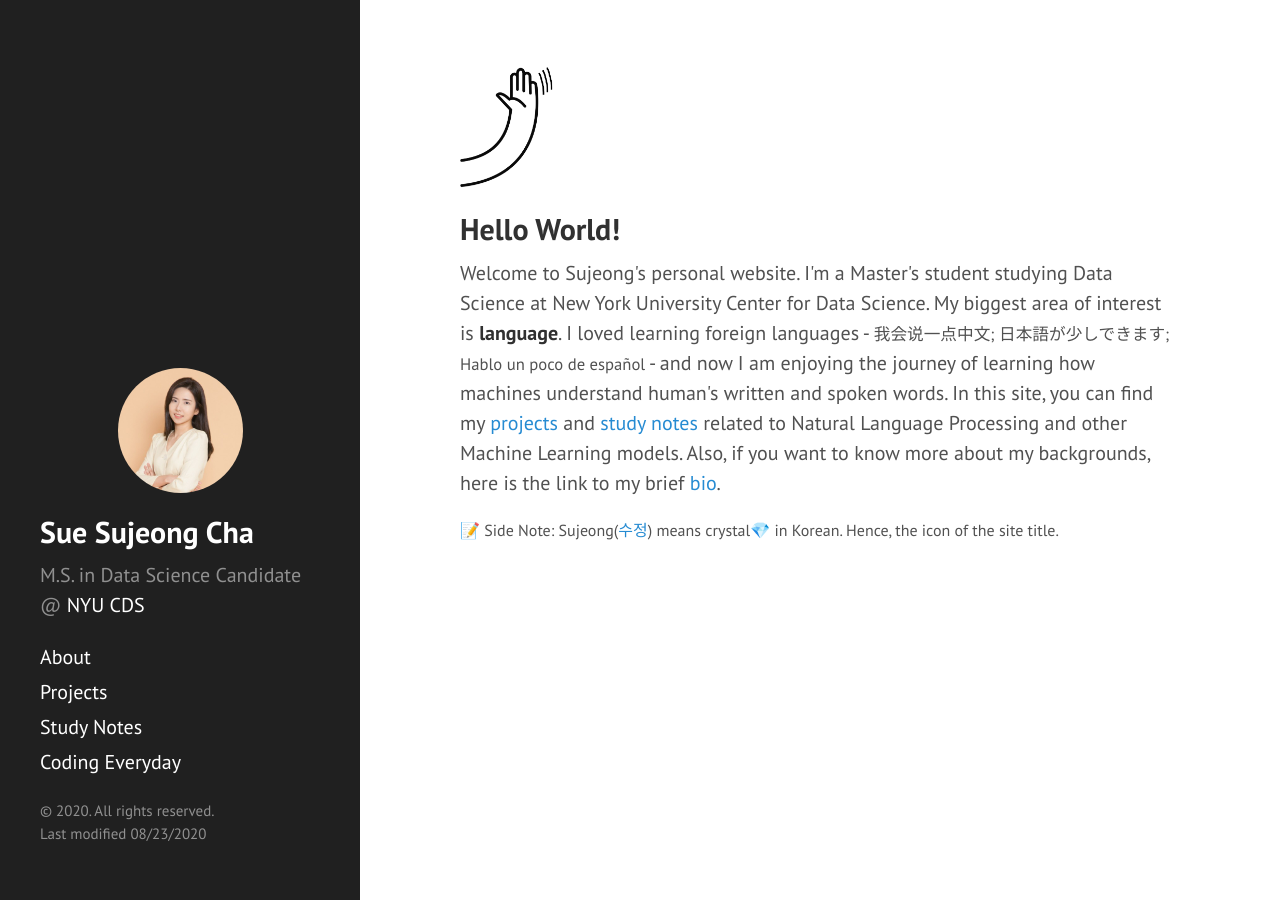
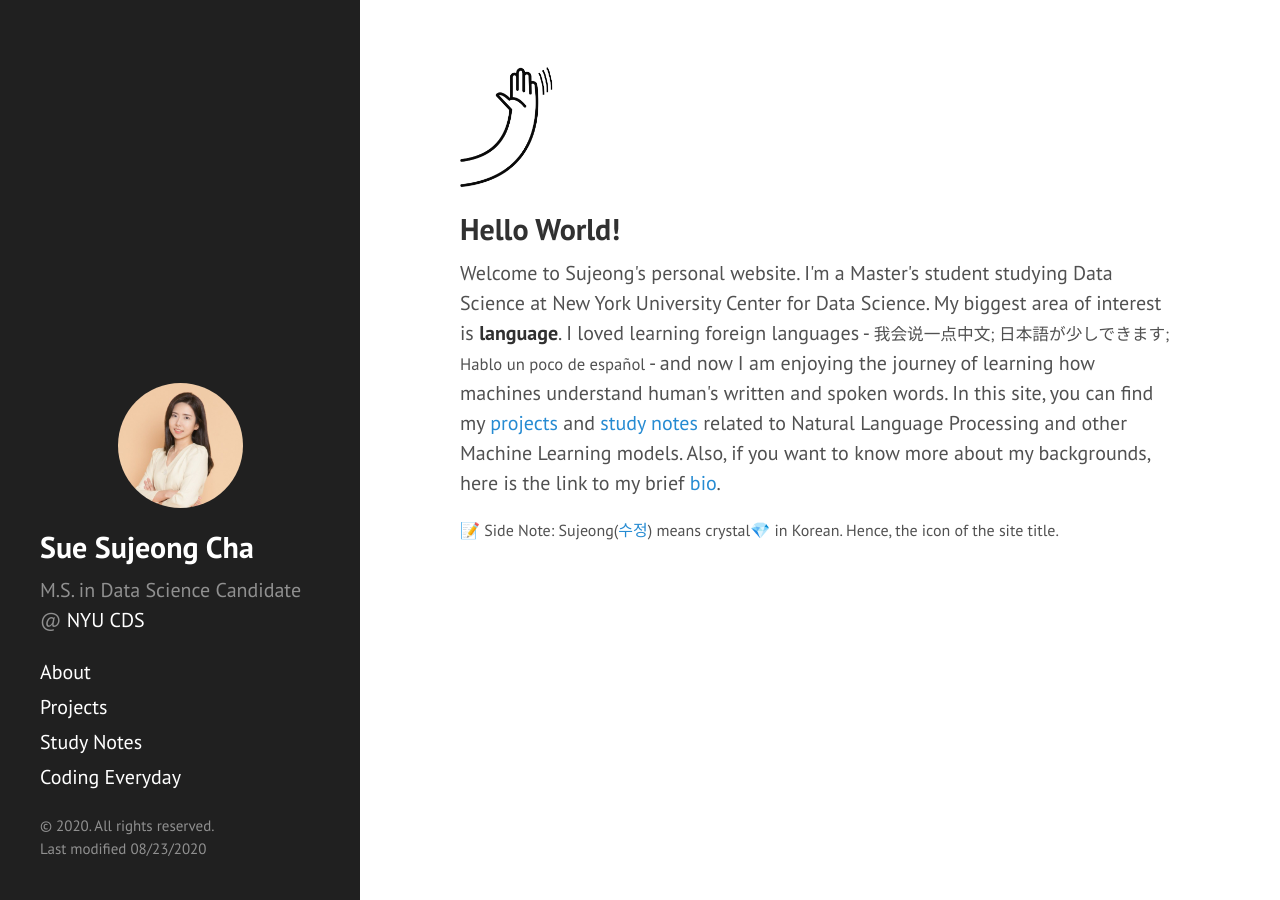
Before and after one commit to sujeongcha/sujeongcha.github.io, a Jekyll site: the page built from index.html, in a window 1280 px wide. Built offline with Jekyll 4.4.1, drawn with Linux system fonts in a browser that asks for light colours; Markdown is read by kramdown in place of the engine named in the settings; the list of posts is cut into pages by our own code.

Commit message:
Update default.html

```diff
--- a/_layouts/default.html
+++ b/_layouts/default.html
@@ -7,7 +7,7 @@
     #sidenote{
       font-size: 80%;
     }
-    .container {
+    .content {
       padding-top: 65px;
       padding-bottom: 15px;
     }
```
